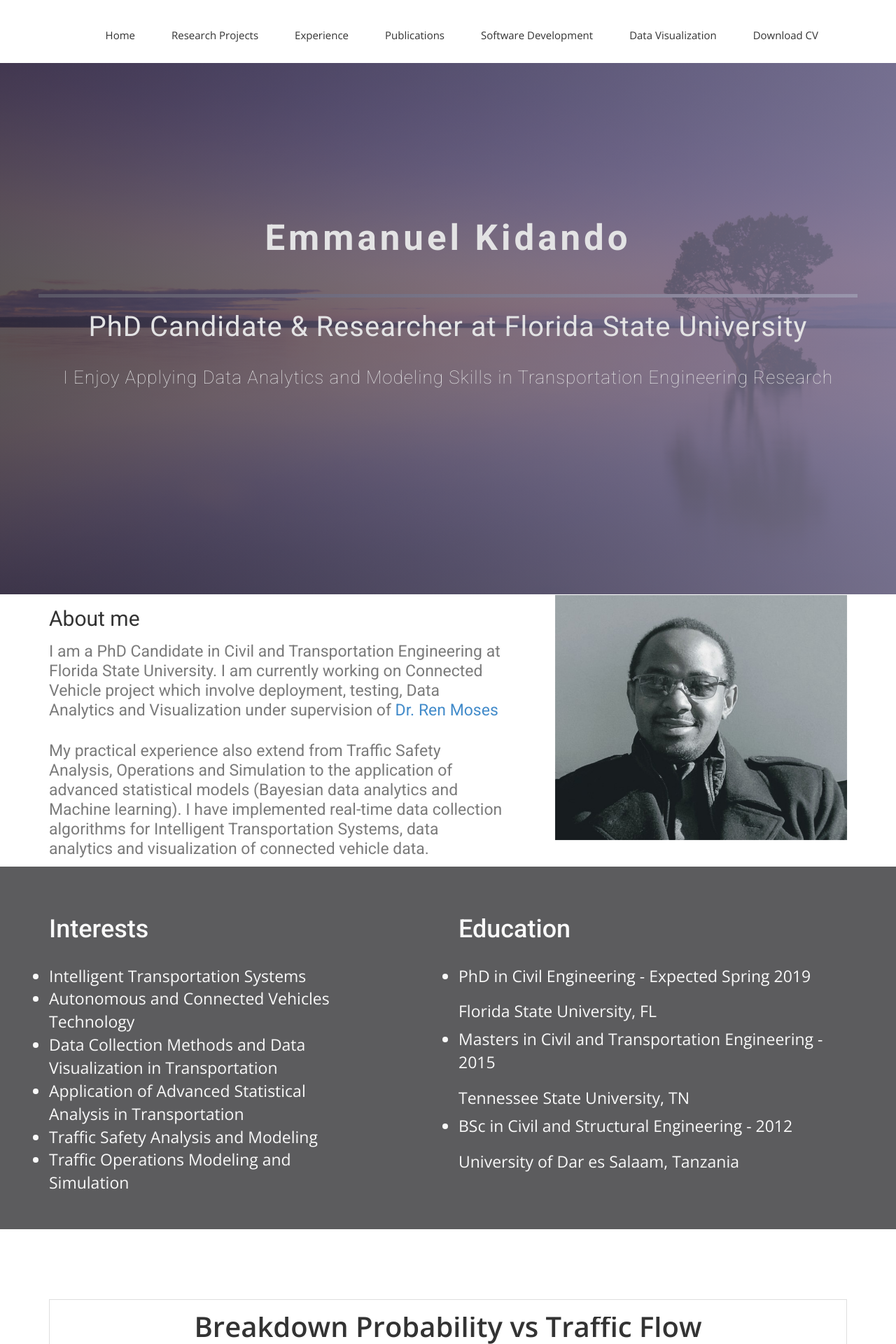
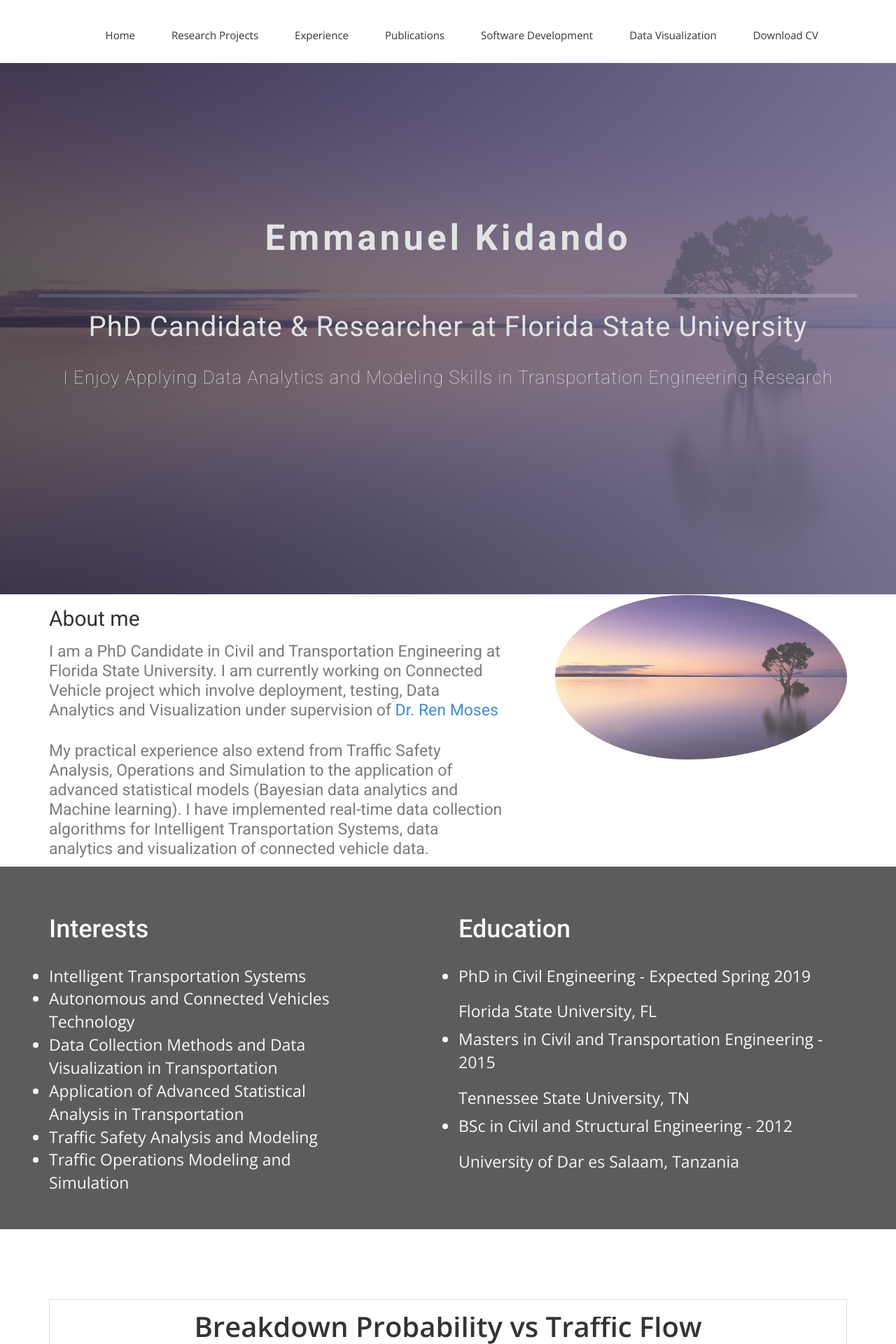
Before and after one commit to ekidando/Emma, a Jekyll site: the page built from index.html, in a window 1280 px wide. Shown: the top 1920 px of the page at 70% size. Built offline with Jekyll 4.4.1, drawn with Linux system fonts in a browser that asks for light colours; nearby versions of some CDN libraries; some web fonts are replaced.

Commit message:
Update index.html

```diff
--- a/index.html
+++ b/index.html
@@ -40,7 +40,7 @@ published: true
       <div class="col-md-5 col-sm-12">
         <div class="block">
 
-          <img class="rounded-circle" src="img/2-2.jpg">
+          <img class="avatar" src="img/1.jpg">
 
         </div>
       </div><!-- .col-md-5 close -->
```
